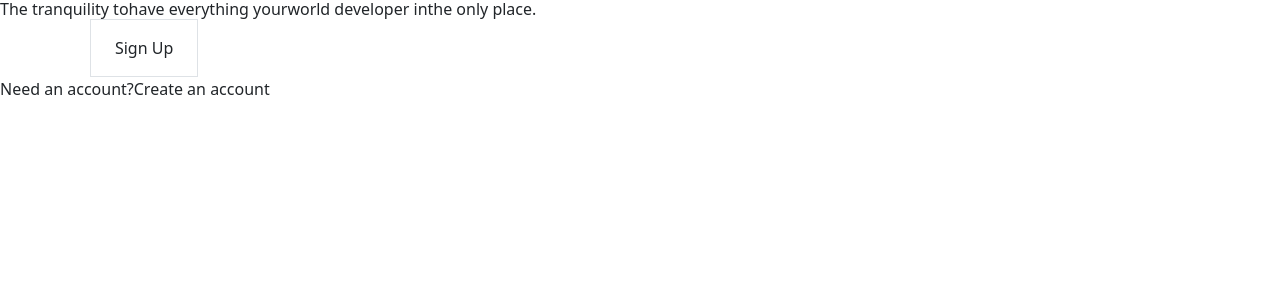
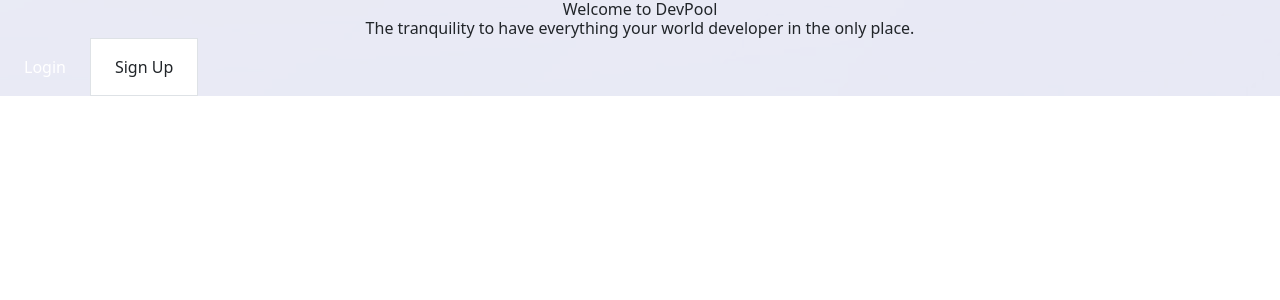
Before and after one commit to JuanQuintero1511/DevPoolSoft, a React (Vite) app in the folder Client/: page / in a window 1280 px wide. Shown: the top 300 px of the page. Built offline with nearby package versions, Linux system fonts and the light colour scheme.

Commit message:
Mejoras en landing y login (estilos/funcionalidad)

```diff
--- a/Client/src/components/Landing.jsx
+++ b/Client/src/components/Landing.jsx
@@ -3,15 +3,18 @@
 export const Landing = () => {
   return (
     <div className="flex flex-col md:flex-row h-screen items-center">
-  {/* <div className="bg-blue-600 hidden lg:block w-full md:w-1/2 xl:w-2/3 h-screen">
-    <img src="src/image/fondo.jpg" alt="fondo" className="w-full h-full object-cover"/>
-  </div> */}
-  <div className="bg-white w-full md:max-w-md lg:max-w-full md:mx-auto md:mx-0 md:w-1/2 xl:w-1/3 h-screen px-6 lg:px-16 xl:px-12 flex items-center justify-center">
-    <div className="w-full h-100">
-      <h1 className="text-xl font-bold">The tranquility tohave everything yourworld developer inthe only place.</h1>
-      <div className="mt-6 flex justify-center space-x-4">
+      <div className="bg-cover bg-center w-full h-screen" style={{ backgroundImage: "url('src/image/fondo.jpg')" }}>
+        <div className="bg-white bg-opacity-75 w-full md:max-w-md lg:max-w-full md:mx-auto md:mx-0 md:w-1/2 xl:w-1/3 h-screen px-6 lg:px-16 xl:px-12 flex items-center justify-center">
+          <div className="w-full">
+            <h1 className="text-4xl md:text-5xl font-bold text-center">
+              Welcome to <span className="text-blue-500">DevPool</span>
+            </h1>
+            <h2 className="text-3xl md:text-4xl font-bold text-center mt-6">
+              The tranquility to have everything your world developer in the only place.
+            </h2>
+            <div className="mt-8 flex justify-center space-x-4">
               <button className="bg-blue-500 hover:bg-blue-400 focus:bg-blue-400 text-white font-semibold rounded-lg px-4 py-3">
-          <Link to="/home">
+                <Link to="/login">
                   Login
                 </Link>
               </button>
@@ -21,12 +24,7 @@
                 </Link>
               </button>
             </div>
-      <p className="mt-8">
-        Need an account?
-        <a href="#" className="text-blue-500 hover:text-blue-700 font-semibold">
-          Create an account
-        </a>
-      </p>
+          </div>
         </div>
       </div>
     </div>
--- a/Client/src/components/Login.jsx
+++ b/Client/src/components/Login.jsx
@@ -1,3 +1,4 @@
+import { Link } from "react-router-dom"
 
 
 export const Login = () => {
@@ -9,7 +10,7 @@
       <section className="flex flex-col md:flex-row h-screen items-center">
 
         <div className="bg-blue-600 hidden lg:block w-full md:w-1/2 xl:w-2/3 h-screen">
-          <img src="/fondo-landing.jpg" alt="fondo" className="w-full h-full object-cover"/>
+          <img src="src/image/login.jpg" alt="fondo" className="w-full h-full object-cover" />
         </div>
 
         <div className="bg-white w-full md:max-w-md lg:max-w-full md:mx-auto md:mx-0 md:w-1/2 xl:w-1/3 h-screen px-6 lg:px-16 xl:px-12
@@ -17,30 +18,33 @@
 
           <div className="w-full h-100">
 
-            <h1 className="text-xl font-bold">Tailwind Login</h1>
+            <h1 className="text-2xl md:text-3xl font-bold">DevPool</h1>
             <h1 className="text-xl md:text-2xl font-bold leading-tight mt-12">Log in to your account</h1>
+
 
             <form className="mt-6" action="#" method="POST">
               <div>
                 <label className="block text-gray-700">Email Address</label>
-                <input type="email" name="" id="" placeholder="Enter Email Address" className="w-full px-4 py-3 rounded-lg bg-gray-200 mt-2 border focus:border-blue-500 focus:bg-white focus:outline-none" autofocus autocomplete required/>
+                <input type="email" name="" id="" placeholder="Enter Email Address" className="w-full px-4 py-3 rounded-lg bg-gray-200 mt-2 border focus:border-blue-500 focus:bg-white focus:outline-none" autofocus autocomplete required />
               </div>
 
               <div className="mt-4">
                 <label className="block text-gray-700">Password</label>
                 <input type="password" name="" id="" placeholder="Enter Password" minlength="6" className="w-full px-4 py-3 rounded-lg bg-gray-200 mt-2 border focus:border-blue-500
-              focus:bg-white focus:outline-none" required/>
+              focus:bg-white focus:outline-none" required />
               </div>
 
               <div className="text-right mt-2">
                 <a href="#" className="text-sm font-semibold text-gray-700 hover:text-blue-700 focus:text-blue-700">Forgot Password?</a>
               </div>
 
-              <button type="submit" className="w-full block bg-blue-500 hover:bg-blue-400 focus:bg-blue-400 text-white font-semibold rounded-lg
-            px-4 py-3 mt-6">Log In</button>
+              <button type="submit" className="w-full block bg-blue-500 hover:bg-blue-400 focus:bg-blue-400 text-white font-semibold rounded-lg px-4 py-3 mt-6">
+                Log In
+              </button>
+
             </form>
 
-            <hr className="my-6 border-gray-300 w-full"/>
+            <hr className="my-6 border-gray-300 w-full" />
 
             <button type="button" className="w-full block bg-white hover:bg-gray-100 focus:bg-gray-100 text-gray-900 font-semibold rounded-lg px-4 py-3 border border-gray-300">
               <div className="flex items-center justify-center">
@@ -59,13 +63,9 @@
                 Create an account
               </a>
             </p>
-
-              <p className="text-sm text-gray-500 mt-12">&copy; 2021 Talwind - All Rights Reserved.</p>
           </div>
-
-  //       </div>
-
-  //     </section>
-  //   </div>
-  // )
-)}
+        </div>
+      </section>
+    </div>
+  )
+}
```
Also changed, not shown: Client/src/image/login.jpg (added). Lines whose indentation alone changed are shown as unchanged.
